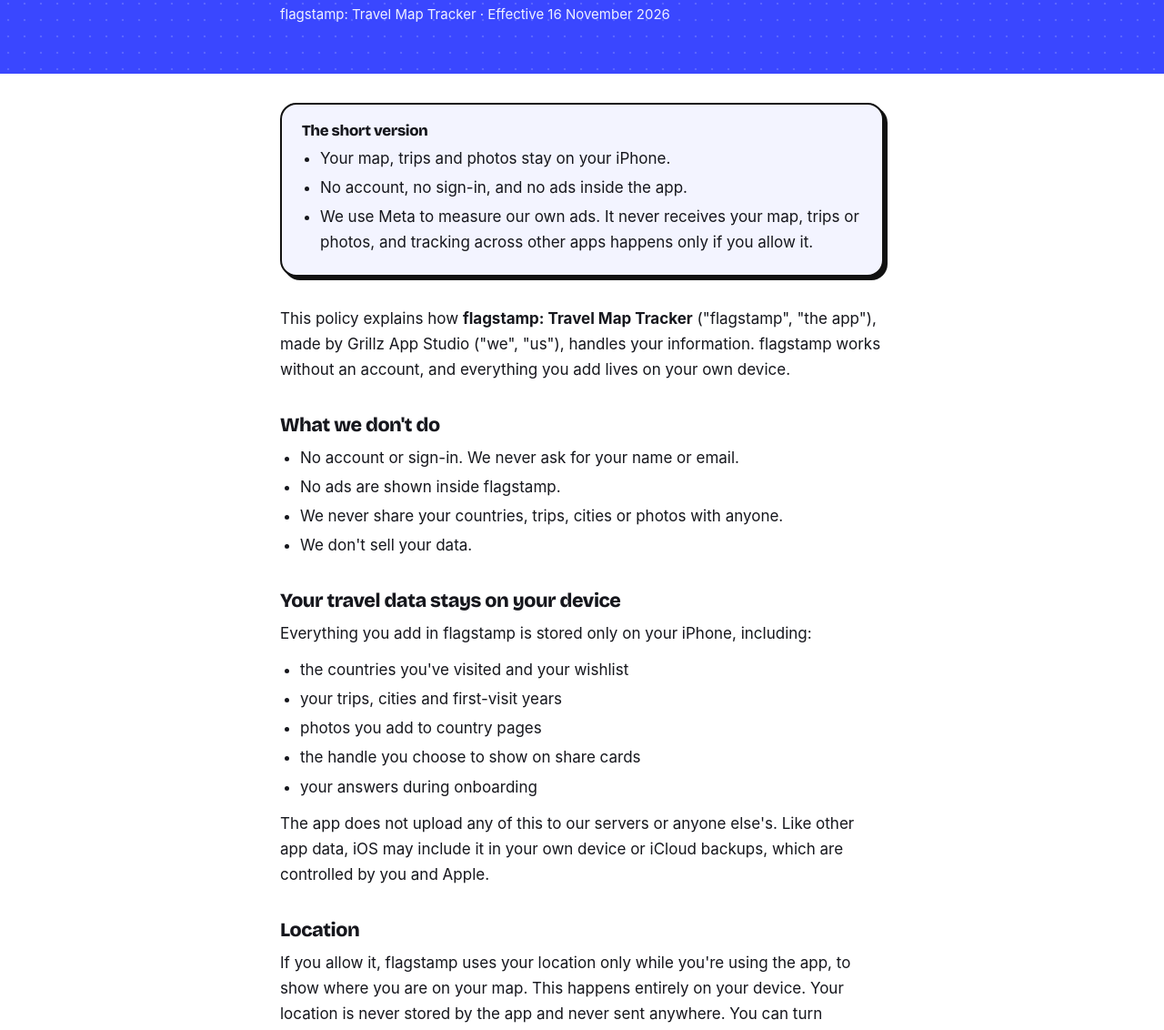
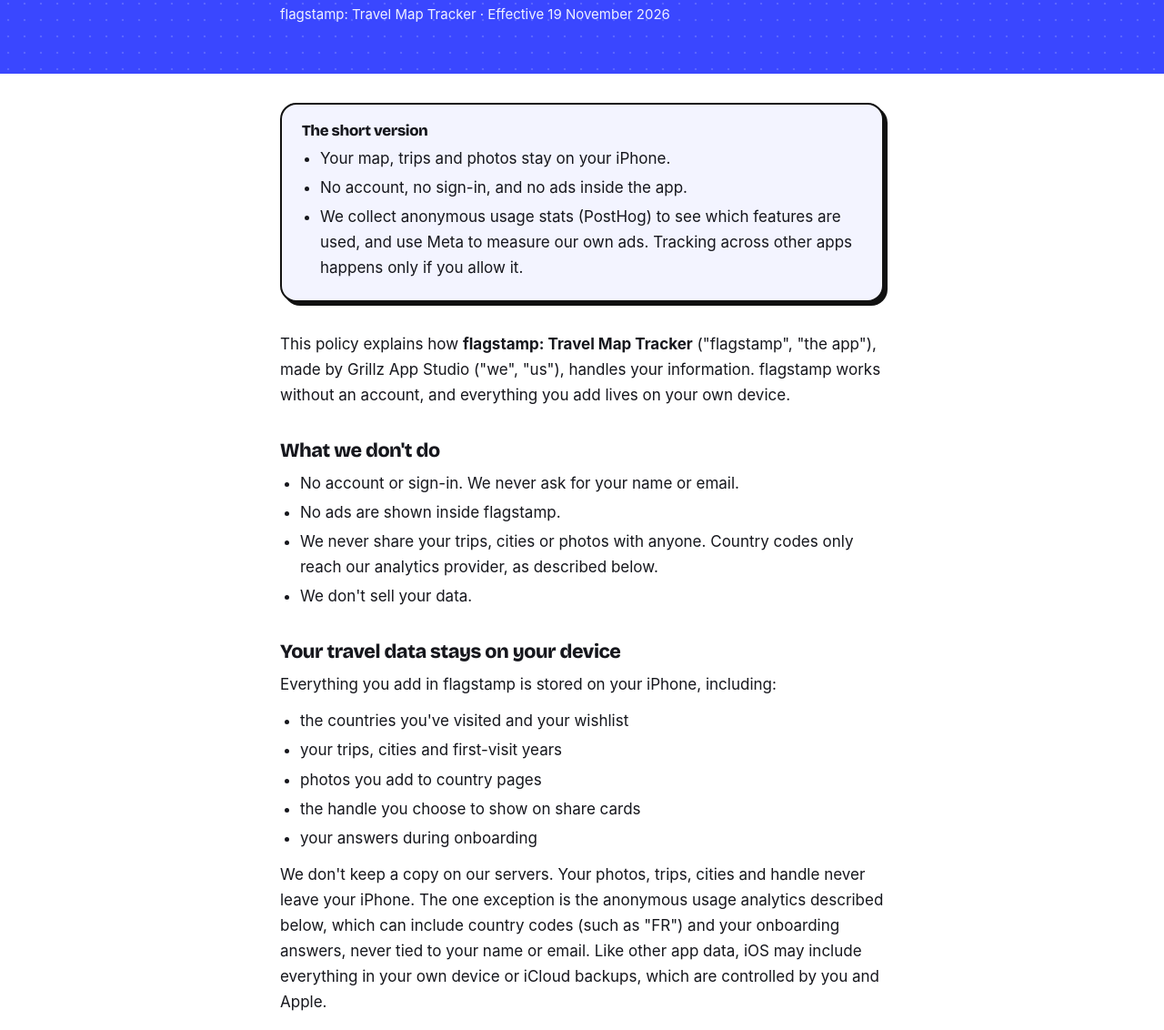
Before and after one commit to abirungta604/mappd-site, a plain HTML site: page privacy/index.html in a window 1280 px wide. Shown: the part 167-1299 px from the top of the page at 91% size. Drawn offline with nearby package versions, Linux system fonts and the light colour scheme.

Commit message:
Privacy policy: add PostHog analytics, fix data and deletion wording
Co-Authored-By: Claude Opus 5.5 <noreply@anthropic.com>

```diff
--- a/privacy/index.html
+++ b/privacy/index.html
@@ -69,7 +69,7 @@
   <div class="wrap">
     <div class="brand">flagstamp<i aria-hidden="true"></i></div>
     <h1>Privacy <span>Policy</span></h1>
-    <p>flagstamp: Travel Map Tracker · Effective 16 November 2026</p>
+    <p>flagstamp: Travel Map Tracker · Effective 19 November 2026</p>
   </div>
 </header>
 
@@ -79,7 +79,7 @@
     <ul>
       <li>Your map, trips and photos stay on your iPhone.</li>
       <li>No account, no sign-in, and no ads inside the app.</li>
-      <li>We use Meta to measure our own ads. It never receives your map, trips or photos, and tracking across other apps happens only if you allow it.</li>
+      <li>We collect anonymous usage stats (PostHog) to see which features are used, and use Meta to measure our own ads. Tracking across other apps happens only if you allow it.</li>
     </ul>
   </section>
 
@@ -89,12 +89,12 @@
   <ul>
     <li>No account or sign-in. We never ask for your name or email.</li>
     <li>No ads are shown inside flagstamp.</li>
-    <li>We never share your countries, trips, cities or photos with anyone.</li>
+    <li>We never share your trips, cities or photos with anyone. Country codes only reach our analytics provider, as described below.</li>
     <li>We don't sell your data.</li>
   </ul>
 
   <h2>Your travel data stays on your device</h2>
-  <p>Everything you add in flagstamp is stored only on your iPhone, including:</p>
+  <p>Everything you add in flagstamp is stored on your iPhone, including:</p>
   <ul>
     <li>the countries you've visited and your wishlist</li>
     <li>your trips, cities and first-visit years</li>
@@ -102,7 +102,7 @@
     <li>the handle you choose to show on share cards</li>
     <li>your answers during onboarding</li>
   </ul>
-  <p>The app does not upload any of this to our servers or anyone else's. Like other app data, iOS may include it in your own device or iCloud backups, which are controlled by you and Apple.</p>
+  <p>We don't keep a copy on our servers. Your photos, trips, cities and handle never leave your iPhone. The one exception is the anonymous usage analytics described below, which can include country codes (such as "FR") and your onboarding answers, never tied to your name or email. Like other app data, iOS may include everything in your own device or iCloud backups, which are controlled by you and Apple.</p>
 
   <h2>Location</h2>
   <p>If you allow it, flagstamp uses your location only while you're using the app, to show where you are on your map. This happens entirely on your device. Your location is never stored by the app and never sent anywhere. You can turn location access off at any time in iOS Settings, and the app still works.</p>
@@ -116,6 +116,10 @@
   <h2>Purchases and subscriptions</h2>
   <p>flagstamp Pro is bought and processed by Apple through your Apple ID. We never see your payment details.</p>
   <p>We use <strong>RevenueCat</strong> to validate purchases and check whether your subscription is active. RevenueCat receives purchase and transaction information from Apple and an anonymous app user ID created by the app. It does not receive your name or email. Read RevenueCat's privacy policy at <a href="https://www.revenuecat.com/privacy">revenuecat.com/privacy</a>.</p>
+
+  <h2>Usage analytics (PostHog)</h2>
+  <p>To learn which features people use and where the app can be better, flagstamp sends anonymous usage events to <strong>PostHog</strong>, our analytics provider. Events say things like that a screen was opened, a country was stamped or a share card was made, and can include country codes (for example "FR"), counts such as how many countries you've stamped, your onboarding answers, and whether you have flagstamp Pro.</p>
+  <p>Events are tied to a random ID created by the app, not to your name, email or Apple ID. PostHog never receives your photos, your location, your trip notes or the handle on your share cards. Read PostHog's privacy policy at <a href="https://posthog.com/privacy">posthog.com/privacy</a>.</p>
 
   <h2>Measuring our ads (Meta)</h2>
   <p>We advertise flagstamp on Facebook and Instagram. To learn which ads bring people to the app, flagstamp includes Meta's software development kit (the Meta SDK). It sends Meta:</p>
@@ -134,11 +138,12 @@
   <ul>
     <li>Use <strong>Reset map</strong> (in About &amp; settings) to erase all of your travel data.</li>
     <li>Deleting the app from your iPhone also removes everything stored in it.</li>
+    <li>Reset map and deleting the app don't remove anonymous analytics that were already sent. Those records are tied only to a random ID, not to you, so we can't look them up by name or email. If you have questions about them, email us at the address below.</li>
     <li>Subscriptions are separate: manage or cancel them in Settings → your name → Subscriptions. Deleting the app does not cancel a subscription.</li>
   </ul>
 
   <h2>Children</h2>
-  <p>flagstamp is not directed at children under 13. The app does not collect personal data from anyone, including children.</p>
+  <p>flagstamp is not directed at children under 13. We don't knowingly collect personal information from children, and the app never asks for a name, email or other contact details.</p>
 
   <h2>Changes to this policy</h2>
   <p>If we change this policy, we'll update this page and the effective date above. If a change is significant, we'll also let you know in the app.</p>
```
